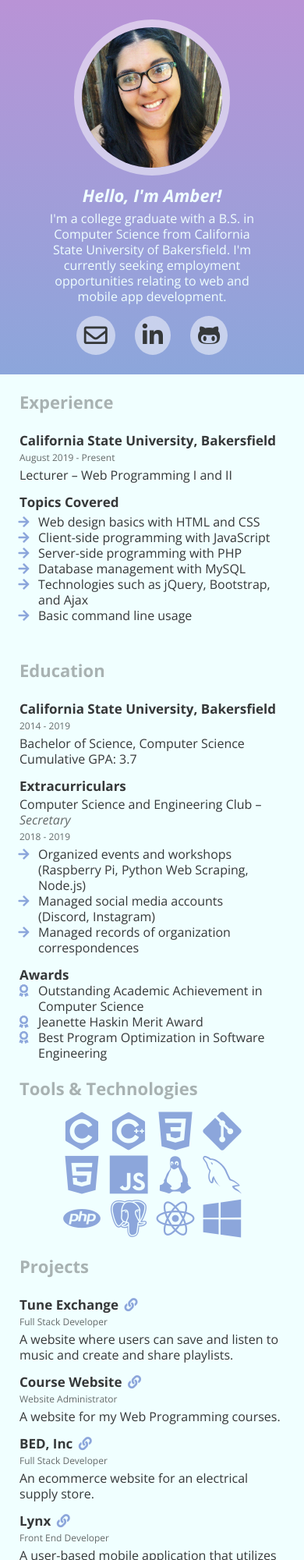
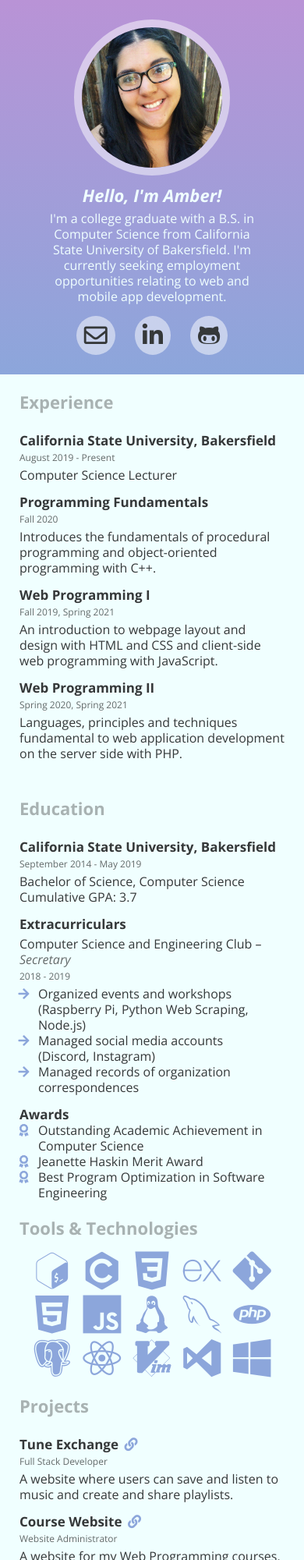
Before and after one commit to amberzaragoza/amberzaragoza.github.io, a plain HTML site: page index.html in a window 390 px wide. Shown: the top 2000 px of the page at 78% size. Drawn offline with nearby package versions, Linux system fonts and the light colour scheme; files whose address does not match are found by name.

Commit message:
Updated experience and project URLs

```diff
--- a/index.html
+++ b/index.html
@@ -1,13 +1,21 @@
 <!DOCTYPE html>
 <html lang="en">
   <head>
-    <meta charset="utf-8">
-    <meta name="viewport" content="width=device-width, initial-scale=1">
-    <link rel="stylesheet" href="https://fonts.googleapis.com/css?family=Open+Sans:300,300i,400,700,700i">
-    <link rel="stylesheet" href="./assets/fontawesome/css/all.min.css">
-    <link rel="stylesheet" href="./assets/devicon/devicon.min.css">
-    <link rel="stylesheet" href="./assets/style.min.css">
-    <link rel="shortcut icon" type="image/jpg" href="./assets/images/favicon.jpg">
+    <meta charset="utf-8" />
+    <meta name="viewport" content="width=device-width, initial-scale=1" />
+    <link rel="preconnect" href="https://fonts.gstatic.com" />
+    <link
+      rel="stylesheet"
+      href="https://fonts.googleapis.com/css2?family=Open+Sans:ital,wght@0,400;0,700;1,400;1,700&display=swap"
+    />
+    <link rel="stylesheet" href="./assets/fontawesome/css/all.min.css" />
+    <link rel="stylesheet" href="./assets/devicon/devicon.min.css" />
+    <link rel="stylesheet" href="./assets/style.min.css" />
+    <link
+      rel="shortcut icon"
+      type="image/jpg"
+      href="./assets/images/favicon.jpg"
+    />
     <title>Amber Zaragoza | CV</title>
   </head>
   <body>
@@ -19,35 +27,44 @@
         <ul>
           <li>
             <a class="nav-link" href="#about">About</a>
-          </li><li>
+          </li>
+          <li>
             <a class="nav-link" href="#experience">Experience</a>
-          </li><li>
+          </li>
+          <li>
             <a class="nav-link" href="#education">Education</a>
-          </li><li>
+          </li>
+          <li>
             <a class="nav-link" href="#skills">Skills</a>
-          </li><li>
+          </li>
+          <li>
             <a class="nav-link" href="#projects">Projects</a>
           </li>
         </ul>
       </div>
-      <br class="clearfix">
+      <br class="clearfix" />
     </nav>
     <div class="container">
       <div id="about">
         <div class="center">
-          <img src="./assets/images/profile.jpg" class="profile">
+          <img src="./assets/images/profile.jpg" class="profile" />
           <h4>Hello, I'm Amber!</h4>
           <p>
-          I'm a college graduate with a B.S. in Computer Science from California State University of Bakersfield.
-          <br class="linebreak">
-          I'm currently seeking employment opportunities relating to web and mobile app development.
+            I'm a college graduate with a B.S. in Computer Science from
+            California State University of Bakersfield.
+            <br class="linebreak" />
+            I'm currently seeking employment opportunities relating to web and
+            mobile app development.
           </p>
           <div class="contact-links">
             <a href="mailto:azaragoza6@csub.edu">
-              <i class="far fa-envelope"></i>
-            </a><a href="https://www.linkedin.com/in/amber-zaragoza" target="_blank">
-              <i class="fab fa-linkedin-in"></i>
-            </a><a href="https://github.com/amberzaragoza" target="_blank">
+              <i class="far fa-envelope"></i> </a
+            ><a
+              href="https://www.linkedin.com/in/amber-zaragoza"
+              target="_blank"
+            >
+              <i class="fab fa-linkedin-in"></i> </a
+            ><a href="https://github.com/amberzaragoza" target="_blank">
               <i class="fab fa-github-alt"></i>
             </a>
           </div>
@@ -58,16 +75,25 @@
           <header>Experience</header>
           <h2>California State University, Bakersfield</h2>
           <p class="subline">August 2019 - Present</p>
-          <p>Lecturer &ndash; Web Programming I and II</p>
-          <h3>Topics Covered</h3>
-          <ul class="fa-ul" style="margin-top: 5px;">
-            <li><span class="fa-li"><i class="fas fa-arrow-right"></i></span>Web design basics with HTML and CSS</li>
-            <li><span class="fa-li"><i class="fas fa-arrow-right"></i></span>Client-side programming with JavaScript</li>
-            <li><span class="fa-li"><i class="fas fa-arrow-right"></i></span>Server-side programming with PHP</li>
-            <li><span class="fa-li"><i class="fas fa-arrow-right"></i></span>Database management with MySQL</li>
-            <li><span class="fa-li"><i class="fas fa-arrow-right"></i></span>Technologies such as jQuery, Bootstrap, and Ajax</li>
-            <li><span class="fa-li"><i class="fas fa-arrow-right"></i></span>Basic command line usage</li>
-          </ul>
+          <p>Computer Science Lecturer</p>
+          <h3>Programming Fundamentals</h3>
+          <p class="subline">Fall 2020</p>
+          <p>
+            Introduces the fundamentals of procedural programming and
+            object-oriented programming with C++.
+          </p>
+          <h3>Web Programming I</h3>
+          <p class="subline">Fall 2019, Spring 2021</p>
+          <p>
+            An introduction to webpage layout and design with HTML and CSS and
+            client-side web programming with JavaScript.
+          </p>
+          <h3>Web Programming II</h3>
+          <p class="subline">Spring 2020, Spring 2021</p>
+          <p>
+            Languages, principles and techniques fundamental to web application
+            development on the server side with PHP.
+          </p>
         </div>
         <div class="csub photo"></div>
       </div>
@@ -76,22 +102,44 @@
         <div class="info">
           <header>Education</header>
           <h2>California State University, Bakersfield</h2>
-          <p class="subline">2014 - 2019</p>
+          <p class="subline">September 2014 - May 2019</p>
           <p>Bachelor of Science, Computer Science</p>
           <p>Cumulative GPA: 3.7</p>
           <h3>Extracurriculars</h3>
-          <p style="margin-top: 3px;">Computer Science and Engineering Club – <i class="subheader">Secretary</i></p>
+          <p style="margin-top: 5px">
+            Computer Science and Engineering Club –
+            <i class="subheader">Secretary</i>
+          </p>
           <p class="subline">2018 - 2019</p>
           <ul class="fa-ul">
-            <li><span class="fa-li"><i class="fas fa-arrow-right"></i></span>Organized events and workshops (Raspberry Pi, Python Web Scraping, Node.js)</li>
-            <li><span class="fa-li"><i class="fas fa-arrow-right"></i></span>Managed social media accounts (Discord, Instagram)</li>
-            <li><span class="fa-li"><i class="fas fa-arrow-right"></i></span>Managed records of organization correspondences</li>
+            <li>
+              <span class="fa-li"><i class="fas fa-arrow-right"></i></span
+              >Organized events and workshops (Raspberry Pi, Python Web
+              Scraping, Node.js)
+            </li>
+            <li>
+              <span class="fa-li"><i class="fas fa-arrow-right"></i></span
+              >Managed social media accounts (Discord, Instagram)
+            </li>
+            <li>
+              <span class="fa-li"><i class="fas fa-arrow-right"></i></span
+              >Managed records of organization correspondences
+            </li>
           </ul>
           <h3>Awards</h3>
           <ul class="fa-ul">
-            <li><span class="fa-li"><i class="fas fa-award"></i></span> Outstanding Academic Achievement in Computer Science</li>
-            <li><span class="fa-li"><i class="fas fa-award"></i></span> Jeanette Haskin Merit Award</li>
-            <li><span class="fa-li"><i class="fas fa-award"></i></span> Best Program Optimization in Software Engineering</li>
+            <li>
+              <span class="fa-li"><i class="fas fa-award"></i></span>
+              Outstanding Academic Achievement in Computer Science
+            </li>
+            <li>
+              <span class="fa-li"><i class="fas fa-award"></i></span> Jeanette
+              Haskin Merit Award
+            </li>
+            <li>
+              <span class="fa-li"><i class="fas fa-award"></i></span> Best
+              Program Optimization in Software Engineering
+            </li>
           </ul>
         </div>
       </div>
@@ -100,43 +148,66 @@
         <table class="languages">
           <tr>
             <td>
+              <i class="icon devicon-bash-plain"></i>
+              <p class="label">Bash</p>
+            </td>
+            <td>
               <i class="icon devicon-c-plain"></i>
-              <p class="label">C</p>
-            </td><td>
-              <i class="icon devicon-cplusplus-plain"></i>
-              <p class="label">C++</p>
-            </td><td>
+              <p class="label">C/C++</p>
+            </td>
+            <td>
               <i class="icon devicon-css3-plain"></i>
               <p class="label">CSS</p>
-            </td><td>
+            </td>
+            <td>
+              <i class="icon devicon-express-original"></i>
+              <p class="label">Express</p>
+            </td>
+            <td>
               <i class="icon devicon-git-plain"></i>
               <p class="label">Git</p>
             </td>
-          </tr><tr>
+          </tr>
+          <tr>
             <td>
               <i class="icon devicon-html5-plain"></i>
               <p class="label">HTML</p>
-            </td><td>
+            </td>
+            <td>
               <i class="icon devicon-javascript-plain"></i>
               <p class="label">JavaScript</p>
-            </td><td>
+            </td>
+            <td>
               <i class="icon devicon-linux-plain"></i>
               <p class="label">Linux</p>
-            </td><td>
+            </td>
+            <td>
               <i class="icon devicon-mysql-plain"></i>
               <p class="label">MySQL</p>
             </td>
-          </tr><tr>
             <td>
               <i class="icon devicon-php-plain"></i>
               <p class="label">PHP</p>
-            </td><td>
+            </td>
+          </tr>
+          <tr>
+            <td>
               <i class="icon devicon-postgresql-plain"></i>
               <p class="label">PostgreSQL</p>
-            </td><td>
+            </td>
+            <td>
               <i class="icon devicon-react-plain"></i>
-              <p class="label">React Native</p>
-            </td><td>
+              <p class="label">React</p>
+            </td>
+            <td>
+              <i class="icon devicon-vim-plain"></i>
+              <p class="label">Vim</p>
+            </td>
+            <td>
+              <i class="icon devicon-visualstudio-plain"></i>
+              <p class="label">VS Code</p>
+            </td>
+            <td>
               <i class="icon devicon-windows8-plain"></i>
               <p class="label">Windows</p>
             </td>
@@ -146,26 +217,61 @@
       <div id="projects">
         <div class="info">
           <header>Projects</header>
-          <h2>Tune Exchange <a href="https://github.com/amberzaragoza/tune-exchange"><i class="fas fa-link"></i></a></h2>
+          <h2>
+            Tune Exchange
+            <a href="https://github.com/amberzaragoza/tune-exchange-frontend"
+              ><i class="fas fa-link"></i
+            ></a>
+          </h2>
           <p class="subline">Full Stack Developer</p>
-          <p>A website where users can save and listen to music and create and share playlists.</p>
-          <h2>Course Website <a href="https://cs.csubak.edu/~amber"><i class="fas fa-link"></i></a></h2>
+          <p>
+            A website where users can save and listen to music and create and
+            share playlists.
+          </p>
+          <h2>
+            Course Website
+            <a href="https://cs.csubak.edu/~amber"
+              ><i class="fas fa-link"></i
+            ></a>
+          </h2>
           <p class="subline">Website Administrator</p>
           <p>A website for my Web Programming courses.</p>
-          <h2>BED, Inc <a href="#"><i class="fas fa-link"></i></a></h2>
+          <h2>
+            BED, Inc <a href="#"><i class="fas fa-link"></i></a>
+          </h2>
           <p class="subline">Full Stack Developer</p>
           <p>An ecommerce website for an electrical supply store.</p>
-          <h2>Lynx <a href="https://github.com/amberzaragoza/seniorproject-frontend" target="_blank"><i class="fas fa-link"></i></a></h2>
+          <h2>
+            Lynx
+            <a
+              href="https://github.com/amberzaragoza/seniorproject-frontend"
+              target="_blank"
+              ><i class="fas fa-link"></i
+            ></a>
+          </h2>
           <p class="subline">Front End Developer</p>
-          <p>A user-based mobile application that utilizes the user's location to locate businesses in real-time.</p>
-          <h2>Shiba Survival <a href="https://github.com/amberzaragoza/Shiba-Survival" target="_blank"><i class="fas fa-link"></i></a></h2>
+          <p>
+            A user-based mobile application that utilizes the user's location to
+            locate businesses in real-time.
+          </p>
+          <h2>
+            Shiba Survival
+            <a
+              href="https://github.com/amberzaragoza/Shiba-Survival"
+              target="_blank"
+              ><i class="fas fa-link"></i
+            ></a>
+          </h2>
           <p class="subline">Team Leader and Programmer</p>
-          <p>A video game in which you help a Shiba Inu survive various types of enemies.</p>
+          <p>
+            A video game in which you help a Shiba Inu survive various types of
+            enemies.
+          </p>
         </div>
         <div class="group photo"></div>
       </div>
     </div>
-    <script src="./assets/jquery/jquery-3.1.0.min.js"></script>
+    <script src="./assets/jquery/jquery-3.5.1.min.js"></script>
     <script src="./assets/script.min.js"></script>
   </body>
 </html>
```
